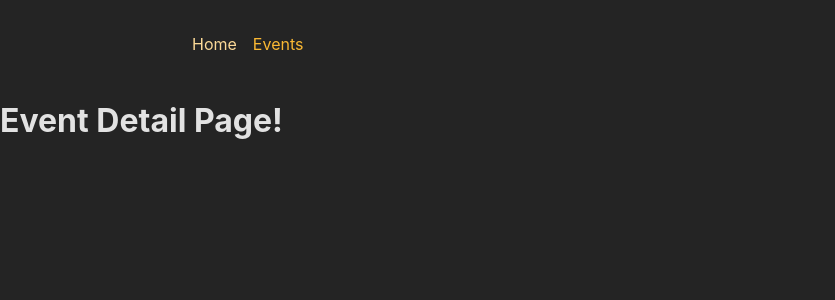
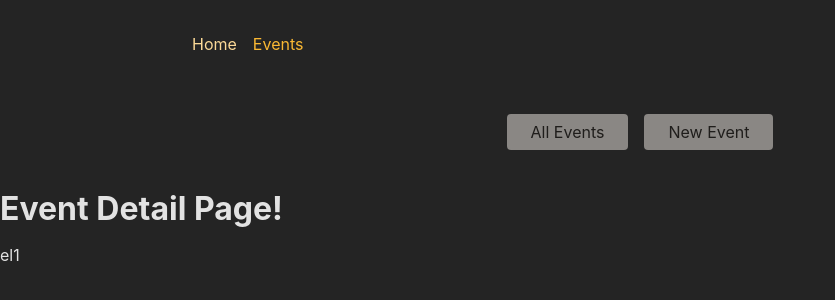
Before and after one commit to Hofass/React-router-training--1, a React (Create React App) app in the folder frontend/: page /events/el1 in a window 1280 px wide. Shown: the top 300 px of the page, without its empty margins (0-835 px from the left). Built offline with nearby package versions, Linux system fonts and the light colour scheme.

Commit message:
Adding nested layout

```diff
--- a/frontend/src/App.js
+++ b/frontend/src/App.js
@@ -26,17 +26,22 @@ import EventDetailPage from "./pages/EventDetailPage";
 import NewEventPage from "./pages/NewEventPage";
 import EditEventPage from "./pages/EditEventPage";
 import Root from "./pages/Root";
-
+import EventsRoot from "./pages/EventsRoot";
 const router = createBrowserRouter([
 	{
 		path: "/",
 		element: <Root />,
 		children: [
-			{ index:true, element: <HomePage /> },
-			{ path: "events", element: <EventsPage /> },
-			{ path: "events/:eventId", element: <EventDetailPage /> },
-			{ path: "events/new", element: <NewEventPage /> },
-			{ path: "events/eventId/edit", element: <EditEventPage /> },
+			{ index: true, element: <HomePage /> },
+			{ path: "events",
+				element: <EventsRoot />,
+				children: [
+					{ index: true, element: <EventsPage /> },
+					{ path: ":eventId", element: <EventDetailPage /> },
+					{ path: "new", element: <NewEventPage /> },
+					{ path: "eventId/edit", element: <EditEventPage /> },
+				],
+			},
 		],
 	},
 ]);
--- a/frontend/src/components/EventsNavigation.js
+++ b/frontend/src/components/EventsNavigation.js
@@ -1,4 +1,5 @@
-import classes from './EventsNavigation.module.css';
+import classes from "./EventsNavigation.module.css";
+import { NavLink } from "react-router-dom";
 
 function EventsNavigation() {
 	return (
@@ -6,10 +7,23 @@ function EventsNavigation() {
 			<nav>
 				<ul className={classes.list}>
 					<li>
-            <a href="/events">All Events</a>
+						<NavLink
+							to='/events'
+							className={({ isActive }) =>
+								isActive ? classes.active : undefined
+							}
+							end>
+							All Events
+						</NavLink>
 					</li>
 					<li>
-            <a href="/events/new">New Event</a>
+						<NavLink
+							to='/events/new'
+							className={({ isActive }) =>
+								isActive ? classes.active : undefined
+							}>
+							New Event
+						</NavLink>
 					</li>
 				</ul>
 			</nav>
--- a/frontend/src/pages/EventDetailPage.js
+++ b/frontend/src/pages/EventDetailPage.js
@@ -1,6 +1,14 @@
+import { useParams } from "react-router-dom";
 
-function EventDetailPage(){
-  return <h1>Event Detail Page!</h1>
-  }
+function EventDetailPage() {
+	const params = useParams();
 
-  export default EventDetailPage;
+	return (
+		<>
+			<h1>Event Detail Page!</h1>
+			<p>{params.eventId}</p>
+		</>
+	);
+}
+
+export default EventDetailPage;
--- /dev/null
+++ b/frontend/src/pages/EventsRoot.js
@@ -0,0 +1,13 @@
+import EventsNavigation from "../components/EventsNavigation";
+import { Outlet } from "react-router-dom";
+
+function EventsRoot() {
+	return (
+		<>
+			<EventsNavigation />
+			<Outlet />
+		</>
+	);
+}
+
+export default EventsRoot;
```
Lines whose indentation alone changed are shown as unchanged.
